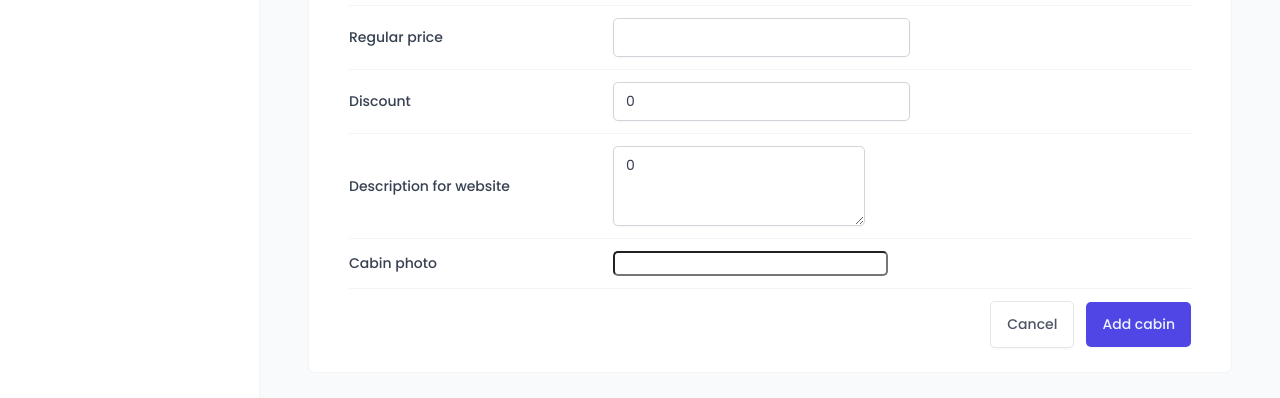
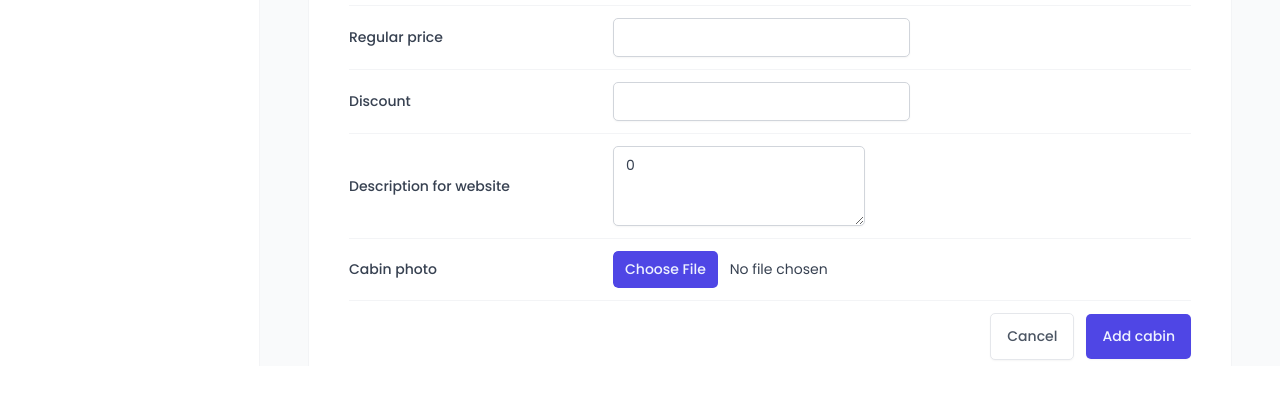
Before and after one commit to MoAlashri/the-wild-oasis, a React (Vite) app: page /cabins in a window 1280 px wide. Both pictures are taken after a click on the button "Add new cabin". Shown: the part 434-832 px from the top of the page. After the commit the page ends 800 px from the top, so only its background shows below. Built offline with nearby package versions, Linux system fonts and the light colour scheme; no server answers; the database is empty; a web font is replaced by a local one.

Commit message:
Uplaoding the image in database

```diff
--- a/src/features/cabins/CreateCabinForm.jsx
+++ b/src/features/cabins/CreateCabinForm.jsx
@@ -9,47 +9,13 @@
 import { useMutation, useQueryClient } from "@tanstack/react-query";
 import { createCabin } from "../../services/apiCabins";
 import toast from "react-hot-toast";
-
-const FormRow = styled.div`
-  display: grid;
-  align-items: center;
-  grid-template-columns: 24rem 1fr 1.2fr;
-  gap: 2.4rem;
-
-  padding: 1.2rem 0;
-
-  &:first-child {
-    padding-top: 0;
-  }
-
-  &:last-child {
-    padding-bottom: 0;
-  }
-
-  &:not(:last-child) {
-    border-bottom: 1px solid var(--color-grey-100);
-  }
-
-  &:has(button) {
-    display: flex;
-    justify-content: flex-end;
-    gap: 1.2rem;
-  }
-`;
-
-const Label = styled.label`
-  font-weight: 500;
-`;
-
-const Error = styled.span`
-  font-size: 1.4rem;
-  color: var(--color-red-700);
-`;
+import FormRow from "../../ui/FormRow";
 
 function CreateCabinForm() {
-  const {register, handleSubmit,reset} =useForm()
+  const {register, handleSubmit, reset, getValues, formState} =useForm();
+  const {errors} = formState;
 
-  const queryClient = useQueryClient()
+  const queryClient = useQueryClient();
 
 
   const {mutate, isLoading: isCreating} = useMutation({
@@ -58,50 +24,110 @@
       toast.success('New Cabin successfulyy created');
       queryClient.invalidateQueries({queryKey:["cabin"]});
       reset();
-
     },
     onError: (err) => {
       toast.error(err.message)
     }
-  })
-
-
+  });
 
 
   function onSubmit(data) {
-    mutate(data);
-  }
+    console.log(data.image);
+  console.log(typeof data.image);
+  console.log(data.image instanceof FileList);
 
+    mutate({...data, image: data.image[0]});
+  };
+
+  // // function onError (errors) {
+  // //   // console.log(errors)
+  // }
   return (
-    <Form onSubmit={handleSubmit(onSubmit)}>
-      <FormRow>
-        <Label htmlFor="name" >Cabin name</Label>
-        <Input type="text" id="name" {...register("name")}/>
+    <Form onSubmit={handleSubmit(onSubmit /*, onError */ )}>
+
+      <FormRow label="Cabin name" error={errors?.name?.message}>
+        <Input
+          type="text"
+          id="name"
+          disabled={isCreating}
+          {...register("name",
+            {
+              required: "This field is required"
+            })
+        }
+        />
       </FormRow>
 
-      <FormRow>
-        <Label htmlFor="maxCapacity">Maximum capacity</Label>
-        <Input type="number" id="maxCapacity" {...register("maxCapacity")}/>
+      <FormRow label="Maximum capacity" error={errors?.maxCapacity?.message}>
+        <Input
+          type="number"
+          id="maxCapacity"
+          disabled={isCreating}
+          {...register("maxCapacity",
+            {
+              required: "This field is required",
+              min:{
+                value:1,
+                message: "Capacity should be at least 1"
+              }
+            })}
+          />
+    </FormRow>
+
+      <FormRow label={"Regular price"} error={errors?.regularPrice?.message}>
+        <Input
+          type="number"
+          id="regularPrice"
+          disabled={isCreating}
+          {...register("regularPrice",
+            {
+              required: "This field is required",
+              min:{
+                value:1,
+                message: "Capacity should be at least 1"
+              }
+            })}
+          />
       </FormRow>
 
-      <FormRow>
-        <Label htmlFor="regularPrice">Regular price</Label>
-        <Input type="number" id="regularPrice" {...register("regularPrice")}/>
+      <FormRow label={"Discount"} error={errors?.discount?.message}>
+        <Input
+          type="number"
+          id="discount" defaultValue=""
+          disabled={isCreating}
+          {...register("discount",
+            {
+              required: "This field is required",
+              validate: (value) =>
+                value <= getValues().regularPrice || "Discount should be less than regular price"
+
+            })}
+        />
       </FormRow>
 
-      <FormRow>
-        <Label htmlFor="discount">Discount</Label>
-        <Input type="number" id="discount" defaultValue={0} {...register("discount")}  />
+      <FormRow label={"Description for website"} error={errors?.description?.message}>
+        <Textarea
+          type="number"
+          id="description"
+          disabled={isCreating}
+          defaultValue={0}
+          {...register("description",
+            {
+              required: "This field is required"
+            })}
+        />
       </FormRow>
 
-      <FormRow>
-        <Label htmlFor="description">Description for website</Label>
-        <Textarea type="number" id="description" defaultValue={0} {...register("description")}  />
-      </FormRow>
-
-      <FormRow>
-        <Label htmlFor="image">Cabin photo</Label>
-        <FileInput id="image" accept="image/*" />
+      <FormRow label={"Cabin photo"}>
+        <FileInput
+          id="image"
+          accept="image/*"
+          type="file"
+          {...register("image",
+            {
+              required: "This field is required"
+            })}
+        />
       </FormRow>
 
       <FormRow>
--- a/src/services/apiCabins.js
+++ b/src/services/apiCabins.js
@@ -1,4 +1,4 @@
-import supabase from "./supabase"
+import supabase, { supabaseUrl } from "./supabase"
 
 
 export async function getCabins() {
@@ -14,14 +14,34 @@
 
 export async function createCabin(newCabin) {
 
+  const imageName =`${Math.random()}-${newCabin.image.name}`.replaceAll('/',"");
+  const imagePath = `${supabaseUrl}/storage/v1/object/public/cabin-images/${imageName}`
+
+  // https://cqhitxlwetsjlucgzahd.supabase.co/storage/v1/object/public/cabin-images/cabin-001.jpg
+
   const { data, error } = await supabase
     .from('cabins')
-    .insert([newCabin])
+    .insert({...newCabin, image :imagePath} )
 
     if (error) {
     console.error(error);
     throw new Error("Cabins could not be created");
   }
+
+
+  const {  error: storageError } = await supabase
+    .storage
+    .from('cabin-images')
+    .upload( imageName, newCabin.image);
+
+    if(storageError) {
+      await supabase
+      .from('cabins')
+      .delete()
+      .eq('id',data.id);
+      console.error(storageError);
+      throw new Error("Cabins image could not be uploaded and the cbin was not created");
+    }
 
   return data;
 }
--- a/src/services/supabase.js
+++ b/src/services/supabase.js
@@ -1,6 +1,6 @@
 import { createClient } from '@supabase/supabase-js';
 
-const supabaseUrl = "https://cqhitxlwetsjlucgzahd.supabase.co";
+export const supabaseUrl = "https://cqhitxlwetsjlucgzahd.supabase.co";
 const supabaseKey = "sb_publishable_8iWle3YAauV8Wx-LcfKcEw_tM_0bYjm";
 
 const supabase = createClient(supabaseUrl, supabaseKey);
--- a/src/ui/AppLayout.jsx
+++ b/src/ui/AppLayout.jsx
@@ -14,6 +14,7 @@
 const Main = styled.main`
   background-color:var(--color-grey-50);
   padding: 4rem 4.8rem 6.4rem;
+  overflow: scroll;
 
 `
 
--- a/src/ui/FileInput.jsx
+++ b/src/ui/FileInput.jsx
@@ -1,6 +1,6 @@
 import styled from "styled-components";
 
-const FileInput = styled.input`
+const FileInput = styled.input.attrs({type: 'file'})`
   font-size: 1.4rem;
   border-radius: var(--border-radius-sm);
 
--- /dev/null
+++ b/src/ui/FormRow.jsx
@@ -0,0 +1,53 @@
+import styled from "styled-components";
+
+const StyledFormRow = styled.div`
+  display: grid;
+  align-items: center;
+  grid-template-columns: 24rem 1fr 1.2fr;
+  gap: 2.4rem;
+
+  padding: 1.2rem 0;
+
+  &:first-child {
+    padding-top: 0;
+  }
+
+  &:last-child {
+    padding-bottom: 0;
+  }
+
+  &:not(:last-child) {
+    border-bottom: 1px solid var(--color-grey-100);
+  }
+
+  &:has(button) {
+    display: flex;
+    justify-content: flex-end;
+    gap: 1.2rem;
+  }
+`;
+
+const Label = styled.label`
+  font-weight: 500;
+`;
+
+const Error = styled.span`
+  font-size: 1.4rem;
+  color: var(--color-red-700);
+`;
+
+
+
+
+
+function FormRow({label,error, children }) {
+  return (
+    <StyledFormRow>
+      {label &&<Label htmlFor={children.props.id} >{label}</Label> }
+      {children}
+      {error&& <Error>{error}</Error>}
+    </StyledFormRow>
+  )
+}
+
+export default FormRow
```
